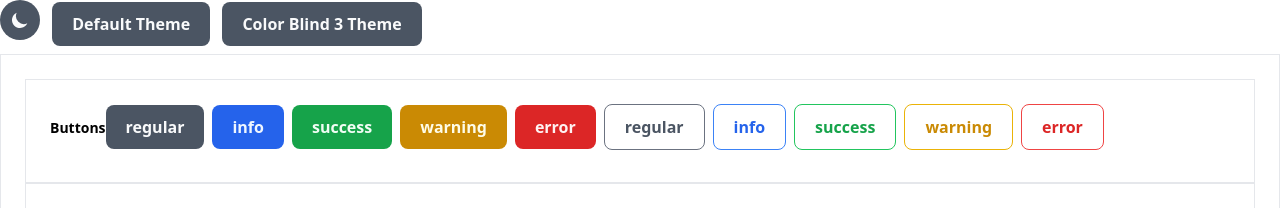
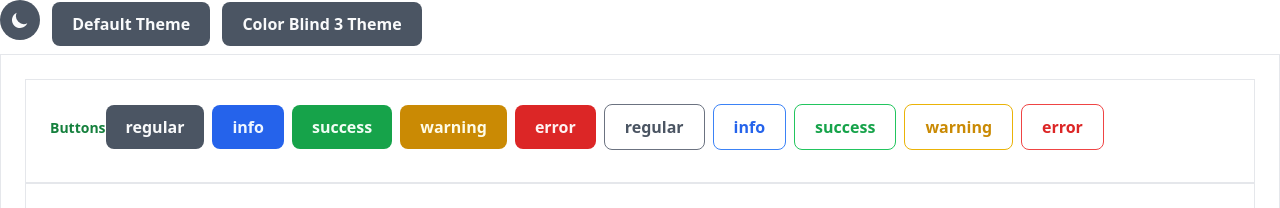
Before and after one commit to edadma/react-tailwind, a React (Create React App) app: page / in a window 1280 px wide. Shown: the top 208 px of the page. Built offline with nearby package versions, Linux system fonts and the light colour scheme.

Commit message:
code Text

```diff
--- a/src/Text.tsx
+++ b/src/Text.tsx
@@ -1,6 +1,13 @@
 import React from 'react'
-import { colorClass, optionProps, sizeClass, useTheme, weightClass } from './ThemeProvider'
-import { Color, Size, Weight } from './types'
+import {
+  alignClass,
+  colorClass,
+  optionProps,
+  sizeClass,
+  useTheme,
+  weightClass,
+} from './ThemeProvider'
+import { Align, Color, Size, Weight } from './types'
 
 interface TextProps
   extends React.DetailedHTMLProps<React.HTMLAttributes<HTMLSpanElement>, HTMLSpanElement> {
@@ -9,17 +16,27 @@ interface TextProps
   strikethrough?: boolean
   italic?: boolean
   family?: 'sans' | 'serif' | 'mono'
-  color?: Color
+  role?: Color
   size?: Size
   weight?: Weight
+  align?: Align
 }
 
-export const Text: React.FC<TextProps> = ({ children, color, size, weight, ...other }) => {
+export const Text: React.FC<TextProps> = ({
+  children,
+  className,
+  role,
+  size,
+  weight,
+  align,
+  ...other
+}) => {
   const { theme } = useTheme()
 
   return (
     <span
-      className={`${colorClass(theme, 'text', color, 'outlinedBorder')} ${sizeClass(
+      className={
+        `${alignClass(theme, 'text', align)} ${colorClass(theme, 'text', role, 'text')} ${sizeClass(
           theme,
           'text',
           size,
@@ -32,7 +49,8 @@ export const Text: React.FC<TextProps> = ({ children, color, size, weight, ...ot
           'overline',
           'strikethrough',
           'italic'
-      )} ${weightClass(theme, 'text', weight)}`}
+        )} ${weightClass(theme, 'text', weight)}` + (className ? ' ' + className : '')
+      }
       {...other}
     >
       {children}
--- a/src/ThemeProvider.tsx
+++ b/src/ThemeProvider.tsx
@@ -1,7 +1,7 @@
 import React, { useContext, useState } from 'react'
-import { Color, Size, Weight } from './types'
+import { Align, Color, Size, Weight } from './types'
 
-export class ButtonRole {
+export class ButtonColor {
   constructor(
     public outlinedText: string,
     public filledText: string,
@@ -14,7 +14,7 @@ export class ButtonRole {
   ) {}
 }
 
-export class ProgressRole {
+export class ProgressColor {
   constructor(public text: string, public bg: string) {}
 }
 
@@ -48,22 +48,17 @@ export const useTheme = () => useContext(ThemeContext)
 export const ThemeProvider: React.FC<{ value: any }> = ({ children, value }) => {
   const [theme, setTheme] = useState(value)
 
-  return (
-    <ThemeContext.Provider value={{ theme: theme, setTheme: setTheme }}>
-      {children}
-    </ThemeContext.Provider>
-  )
+  return <ThemeContext.Provider value={{ theme, setTheme }}>{children}</ThemeContext.Provider>
 }
 
-export const colorClass = (theme: any, component: string, role: Color | undefined, elem: string) =>
-  theme.component[component].role[role || theme.component[component].default.role][elem]
+export const colorClass = (theme: any, component: string, color: Color | undefined, elem: string) =>
+  theme.component[component].color[color || theme.component[component].default.color][elem]
 
-export const sizeClass = (
-  theme: any,
-  component: string,
-  size: Size | undefined,
-  elem: 'text' | 'height'
-) => theme.size[size || theme.component[component].default.size][elem]
+export const sizeClass = (theme: any, component: string, size: Size | undefined, elem: string) =>
+  theme.size[size || theme.component[component].default.size][elem]
+
+export const alignClass = (theme: any, component: string, align: Align | undefined) =>
+  theme.align[align || theme.component[component].default.align]
 
 export const weightClass = (theme: any, component: string, weight: Weight | undefined) =>
   theme.weight[weight || theme.component.button.default.weight]
--- a/src/index.tsx
+++ b/src/index.tsx
@@ -14,7 +14,7 @@ const App: React.FC = () => (
       <ModeSwitcher /> <ThemeSwitcher value={DefaultTheme} /> <ThemeSwitcher value={CB3Theme} />
       <Card>
         <Card>
-          <Text>Buttons</Text>
+          <Text role="primary">Buttons</Text>
           <Button>regular</Button>
           <Button role="info">info</Button>
           <Button role="success">success</Button>
--- a/src/themes/CB3Theme.ts
+++ b/src/themes/CB3Theme.ts
@@ -1,4 +1,4 @@
-import { ButtonRole, ProgressRole } from '../ThemeProvider'
+import { ButtonColor, ProgressColor } from '../ThemeProvider'
 
 export const CB3Theme = {
   name: 'Color Blind 3 Theme',
@@ -31,7 +31,7 @@ export const CB3Theme = {
     button: {
       style: 'focus:ring-2 text-center mr-2 mb-2',
       role: {
-        primary: new ButtonRole(
+        primary: new ButtonColor(
           'text-cb3success-600',
           'text-cb3success-50',
           'bg-cb3success-600 dark:bg-cb3success-500',
@@ -41,7 +41,7 @@ export const CB3Theme = {
           'border border-cb3success-500',
           'hover:text-cb3success-50'
         ),
-        secondary: new ButtonRole(
+        secondary: new ButtonColor(
           'text-blue-600',
           'text-blue-50',
           'bg-blue-600 dark:bg-blue-500',
@@ -51,7 +51,7 @@ export const CB3Theme = {
           'border border-blue-500',
           'hover:text-blue-50'
         ),
-        regular: new ButtonRole(
+        regular: new ButtonColor(
           'text-gray-600',
           'text-gray-50',
           'bg-gray-600 dark:bg-gray-500',
@@ -61,7 +61,7 @@ export const CB3Theme = {
           'border border-gray-500',
           'hover:text-gray-50'
         ),
-        info: new ButtonRole(
+        info: new ButtonColor(
           'text-blue-600',
           'text-blue-50',
           'bg-blue-600 dark:bg-blue-500',
@@ -71,7 +71,7 @@ export const CB3Theme = {
           'border border-blue-500',
           'hover:text-blue-50'
         ),
-        success: new ButtonRole(
+        success: new ButtonColor(
           'text-cb3success-600',
           'text-cb3success-50',
           'bg-cb3success-600 dark:bg-cb3success-500',
@@ -81,7 +81,7 @@ export const CB3Theme = {
           'border border-cb3success-500',
           'hover:text-cb3success-50'
         ),
-        warning: new ButtonRole(
+        warning: new ButtonColor(
           'text-cb3warning-600',
           'text-cb3warning-50',
           'bg-cb3warning-600 dark:bg-cb3warning-500',
@@ -91,7 +91,7 @@ export const CB3Theme = {
           'border border-cb3warning-500',
           'hover:text-cb3warning-50'
         ),
-        error: new ButtonRole(
+        error: new ButtonColor(
           'text-red-600',
           'text-red-50',
           'bg-red-600 dark:bg-red-500',
@@ -124,13 +124,22 @@ export const CB3Theme = {
         progressLabel: 'text-center p-0.5 leading-none',
       },
       role: {
-        primary: new ProgressRole('text-cb3success-50', 'bg-cb3success-600 dark:bg-cb3success-500'),
-        secondary: new ProgressRole('text-blue-50', 'bg-blue-600 dark:bg-blue-500'),
-        regular: new ProgressRole('text-gray-50', 'bg-gray-600 dark:bg-gray-500'),
-        info: new ProgressRole('text-blue-50', 'bg-blue-600 dark:bg-blue-500'),
-        success: new ProgressRole('text-cb3success-50', 'bg-cb3success-600 dark:bg-cb3success-500'),
-        warning: new ProgressRole('text-cb3warning-50', 'bg-cb3warning-600 dark:bg-cb3warning-500'),
-        error: new ProgressRole('text-red-50', 'bg-red-600 dark:bg-red-500'),
+        primary: new ProgressColor(
+          'text-cb3success-50',
+          'bg-cb3success-600 dark:bg-cb3success-500'
+        ),
+        secondary: new ProgressColor('text-blue-50', 'bg-blue-600 dark:bg-blue-500'),
+        regular: new ProgressColor('text-gray-50', 'bg-gray-600 dark:bg-gray-500'),
+        info: new ProgressColor('text-blue-50', 'bg-blue-600 dark:bg-blue-500'),
+        success: new ProgressColor(
+          'text-cb3success-50',
+          'bg-cb3success-600 dark:bg-cb3success-500'
+        ),
+        warning: new ProgressColor(
+          'text-cb3warning-50',
+          'bg-cb3warning-600 dark:bg-cb3warning-500'
+        ),
+        error: new ProgressColor('text-red-50', 'bg-red-600 dark:bg-red-500'),
       },
       options: { rounded: 'rounded-full' },
       default: { rounded: true, weight: 'bold', size: 'sm', role: 'regular' },
--- a/src/themes/DefaultTheme.ts
+++ b/src/themes/DefaultTheme.ts
@@ -1,4 +1,4 @@
-import { ButtonRole, ProgressRole } from '../ThemeProvider'
+import { ButtonColor, ProgressColor } from '../ThemeProvider'
 
 export const DefaultTheme = {
   name: 'Default Theme',
@@ -26,11 +26,17 @@ export const DefaultTheme = {
     extrabold: 'font-extrabold',
     black: 'font-black',
   },
+  align: {
+    left: 'text-left',
+    center: 'text-center',
+    right: 'text-right',
+    justify: 'text-justify',
+  },
   component: {
     button: {
       style: 'focus:ring-2 text-center mr-2 mb-2',
-      role: {
-        primary: new ButtonRole(
+      color: {
+        primary: new ButtonColor(
           'text-green-600',
           'text-green-50',
           'bg-green-600 dark:bg-green-500',
@@ -40,7 +46,7 @@ export const DefaultTheme = {
           'border border-green-500',
           'hover:text-green-50'
         ),
-        secondary: new ButtonRole(
+        secondary: new ButtonColor(
           'text-blue-600',
           'text-blue-50',
           'bg-blue-600 dark:bg-blue-500',
@@ -50,7 +56,7 @@ export const DefaultTheme = {
           'border border-blue-500',
           'hover:text-blue-50'
         ),
-        regular: new ButtonRole(
+        regular: new ButtonColor(
           'text-gray-600',
           'text-gray-50',
           'bg-gray-600 dark:bg-gray-500',
@@ -60,7 +66,7 @@ export const DefaultTheme = {
           'border border-gray-500',
           'hover:text-gray-50'
         ),
-        info: new ButtonRole(
+        info: new ButtonColor(
           'text-blue-600',
           'text-blue-50',
           'bg-blue-600 dark:bg-blue-500',
@@ -70,7 +76,7 @@ export const DefaultTheme = {
           'border border-blue-500',
           'hover:text-blue-50'
         ),
-        success: new ButtonRole(
+        success: new ButtonColor(
           'text-green-600',
           'text-green-50',
           'bg-green-600 dark:bg-green-500',
@@ -80,7 +86,7 @@ export const DefaultTheme = {
           'border border-green-500',
           'hover:text-green-50'
         ),
-        warning: new ButtonRole(
+        warning: new ButtonColor(
           'text-yellow-600',
           'text-yellow-50',
           'bg-yellow-600 dark:bg-yellow-500',
@@ -90,7 +96,7 @@ export const DefaultTheme = {
           'border border-yellow-500',
           'hover:text-yellow-50'
         ),
-        error: new ButtonRole(
+        error: new ButtonColor(
           'text-red-600',
           'text-red-50',
           'bg-red-600 dark:bg-red-500',
@@ -114,7 +120,7 @@ export const DefaultTheme = {
         transition: true,
         weight: 'bold',
         size: 'md',
-        role: 'regular',
+        color: 'regular',
       },
     },
     progress: {
@@ -122,17 +128,17 @@ export const DefaultTheme = {
         bar: 'w-full bg-gray-400 dark:bg-gray-700',
         progressLabel: 'text-center p-0.5 leading-none',
       },
-      role: {
-        primary: new ProgressRole('text-green-50', 'bg-green-600 dark:bg-green-500'),
-        secondary: new ProgressRole('text-blue-50', 'bg-blue-600 dark:bg-blue-500'),
-        regular: new ProgressRole('text-gray-50', 'bg-gray-600 dark:bg-gray-500'),
-        info: new ProgressRole('text-blue-50', 'bg-blue-600 dark:bg-blue-500'),
-        success: new ProgressRole('text-green-50', 'bg-green-600 dark:bg-green-500'),
-        warning: new ProgressRole('text-yellow-50', 'bg-yellow-600 dark:bg-yellow-500'),
-        error: new ProgressRole('text-red-50', 'bg-red-600 dark:bg-red-500'),
+      color: {
+        primary: new ProgressColor('text-green-50', 'bg-green-600 dark:bg-green-500'),
+        secondary: new ProgressColor('text-blue-50', 'bg-blue-600 dark:bg-blue-500'),
+        regular: new ProgressColor('text-gray-50', 'bg-gray-600 dark:bg-gray-500'),
+        info: new ProgressColor('text-blue-50', 'bg-blue-600 dark:bg-blue-500'),
+        success: new ProgressColor('text-green-50', 'bg-green-600 dark:bg-green-500'),
+        warning: new ProgressColor('text-yellow-50', 'bg-yellow-600 dark:bg-yellow-500'),
+        error: new ProgressColor('text-red-50', 'bg-red-600 dark:bg-red-500'),
       },
       options: { rounded: 'rounded-full' },
-      default: { rounded: true, weight: 'bold', size: 'sm', role: 'regular' },
+      default: { rounded: true, weight: 'bold', size: 'sm', color: 'regular' },
     },
     card: {
       style: 'p-6 bg-white dark:bg-gray-800',
@@ -145,7 +151,7 @@ export const DefaultTheme = {
     },
     alert: {
       style: 'p-4 mb-4',
-      role: {
+      color: {
         primary: {
           div: 'bg-green-100 border-green-500 text-green-700 dark:text-green-800 dark:bg-green-200',
         },
@@ -172,10 +178,10 @@ export const DefaultTheme = {
         rounded: 'rounded-lg',
         border: 'border-t-4',
       },
-      default: { rounded: true, border: true, size: 'sm', role: 'regular' },
+      default: { rounded: true, border: true, size: 'sm', color: 'regular' },
     },
     text: {
-      role: {
+      color: {
         primary: {
           text: 'text-green-700 dark:text-green-800',
         },
@@ -199,10 +205,18 @@ export const DefaultTheme = {
         },
       },
       options: {
-        rounded: 'rounded-lg',
-        border: 'border-t-4',
+        underline: 'underline',
+        overline: 'overline',
+        strikethrough: 'line-through',
       },
-      default: { rounded: true, border: true, size: 'sm', role: 'regular' },
+      default: {
+        underline: false,
+        overline: false,
+        strikethrough: false,
+        size: 'sm',
+        color: 'regular',
+        align: 'left',
+      },
     },
   },
 }
```
Also changed, not shown: src/types.ts (+1 -23 lines). Lines whose indentation alone changed are shown as unchanged.
